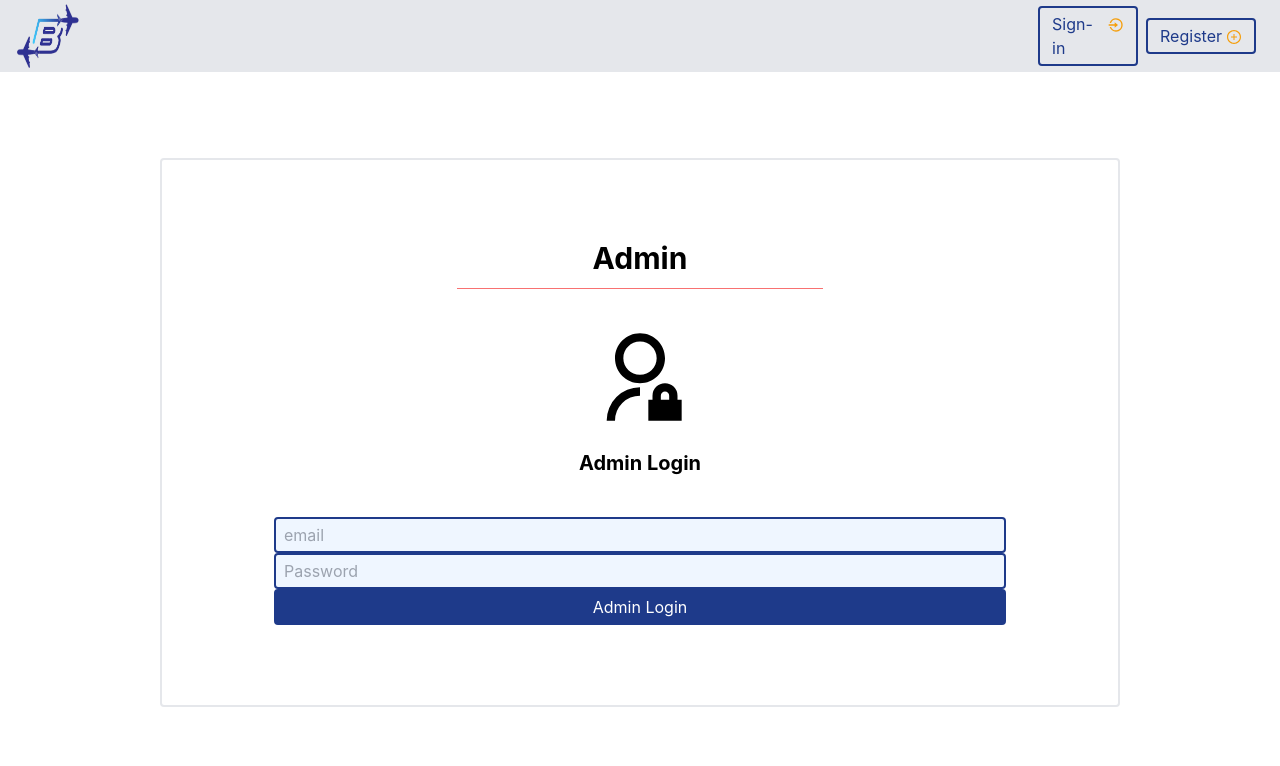
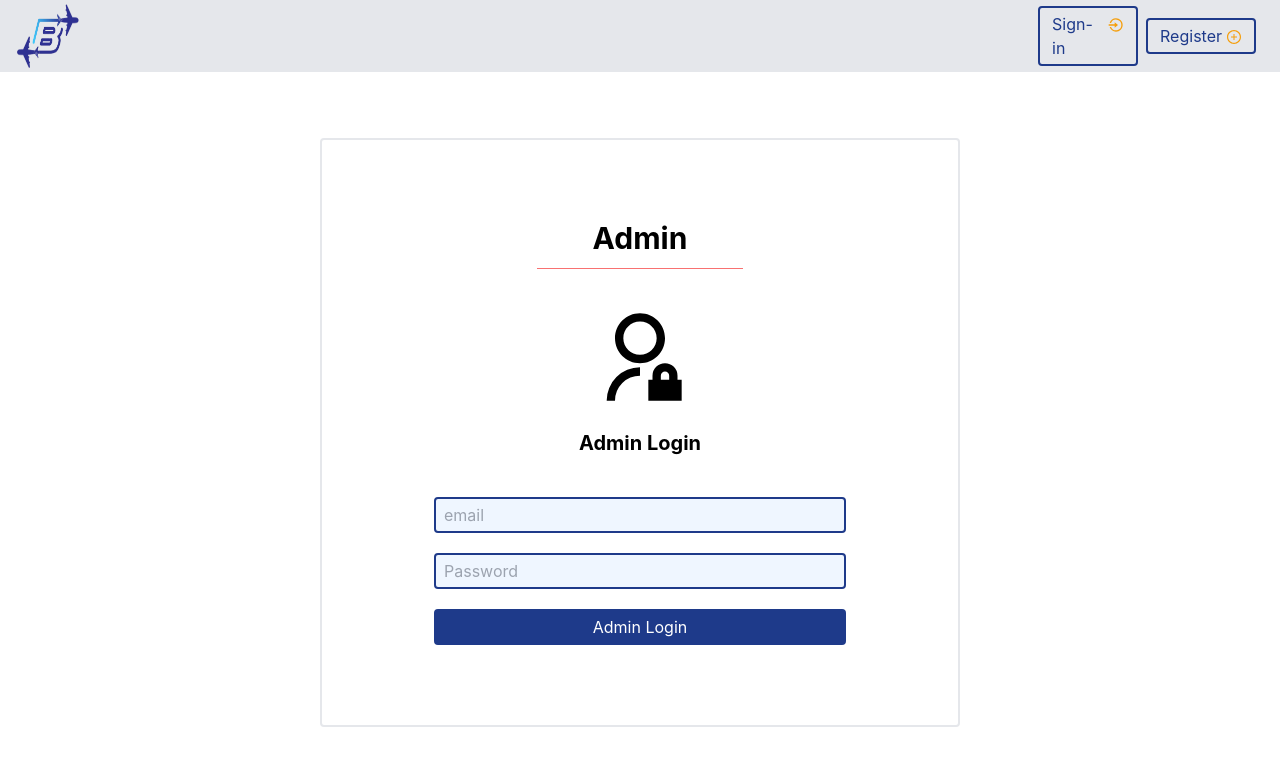
Before and after one commit to kasun7153/B-Airways-frontend, a React (Create React App) app: page /admin-login in a window 1280 px wide. Shown: the top 766 px of the page. Built offline with nearby package versions, Linux system fonts and the light colour scheme; no server answers.

Commit message:
guest login css fixed

```diff
--- a/src/pages/AdminLogin.js
+++ b/src/pages/AdminLogin.js
@@ -98,7 +98,7 @@ class AdminLogin extends Component {
 
         return (
             <div className="flex flex-wrap content-center justify-center" style={{height:"90vh"}}>
-                <div className="w-3/4 text-center w-90 border-2 px-28 py-20 rounded">
+                <div className="w-2/4 text-center w-90 border-2 px-28 py-20 rounded">
                     <div className="flex mb-5 justify-center">
                         <div className={`cursor-pointer w-1/2  text-3xl ${this.state.selected==="Admin"?"font-bold border-red-400 border-b pb-3":""}`} onClick={()=>this.setState({selected:"Admin"})}>Admin</div>
                     </div>
@@ -123,8 +123,14 @@ class AdminLogin extends Component {
                 {formik=>(
 
                         <Form>
+                            <div className="mb-5">
                             <TextField placeholder="email" name="email" type="text"/>
+                            </div>
+                            <div className="mb-5">
                             <TextField placeholder="Password" name="password" type="password"/>
+                            </div>
+
+
 
                             <button type='submit' className="w-full rounded py-1 px-3 border-2 border-blue-900 bg-blue-900 text-white hover:shadow-2xl cursor-pointer">
                             <PulseLoader color={"#FFFFFF"} loading={this.state.loading} size={5} />{!this.state.loading?this.state.selected==="User"?"Sign in":"Admin Login":null}
--- a/src/pages/BookSeatGuest.js
+++ b/src/pages/BookSeatGuest.js
@@ -117,7 +117,7 @@ class BookSeatGuest extends Component {
                                 <ImMobile size="35"/>
                             </div>
 
-                            <div className="w-full flex text-xl flex-wrap align-middle content-center">
+                            <div className="ml-1 w-full flex text-xl flex-wrap align-middle content-center">
                             <div className='w-full'>
                                 <PhoneInput
                                     country={"lk"}
```
